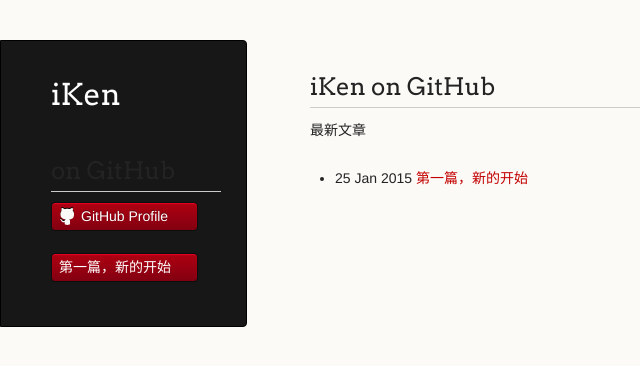
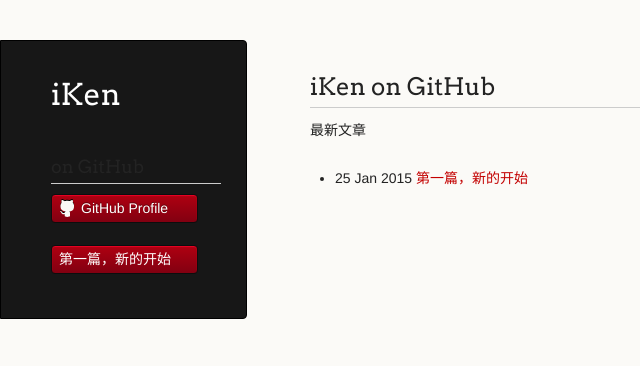
Before and after one commit to ikenbe/ikenbe.github.io, a Jekyll site: the page built from index.html, in a window 1280 px wide. Shown: the top 366 px of the page, without its empty margins (0-640 px from the left). Built offline with Jekyll 4.4.1, drawn with Linux system fonts in a browser that asks for light colours.

Commit message:
h2 to h3

```diff
--- a/_includes/header.html
+++ b/_includes/header.html
@@ -1,6 +1,6 @@
  <header>
         <h1 class="header"><a href="http://blog.iken.be">iKen</a></h1>
-        <h2 class="header">on GitHub</h2>
+        <h3 class="header">on GitHub</h3>
         <ul>
           <li><a class="buttons github" href="https://github.com/ikenbe">GitHub Profile</a></li>
         </ul>
```
